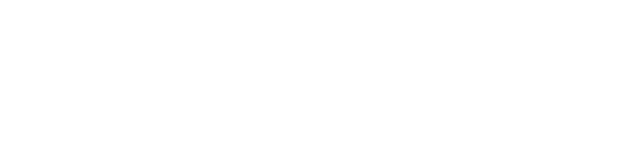
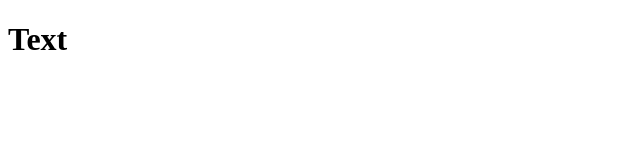
Before and after one commit to bindothstuff-prog/test-git-2, a plain HTML site: page index.html in a window 1280 px wide. Shown: the whole page, without its empty margins (0-640 px from the left). Drawn offline with Linux system fonts and the light colour scheme.

Commit message:
developer header

```diff
--- a/index.html
+++ b/index.html
@@ -6,6 +6,9 @@
     <title>Document</title>
 </head>
 <body>
+    <header>
+        <h1>Text</h1>
+    </header>
     <script src="index.js"></script>
 </body>
 </html>
--- a/index.js
+++ b/index.js
@@ -1 +1,2 @@
 console.log('hello world')
+console.log('hello world 1')
```
